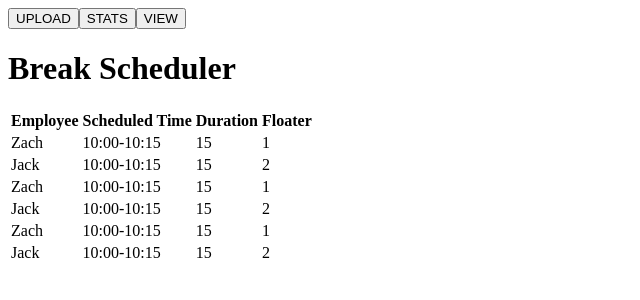
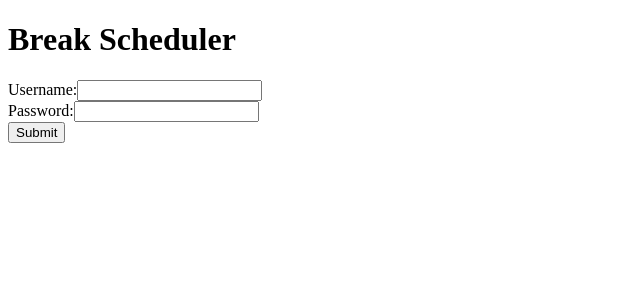
Before and after one commit to s3477631/FinalProject-FrontEnd, a React (Create React App) app: page /view in a window 1280 px wide. Shown: the top 300 px of the page, without its empty margins (0-640 px from the left). Built offline with nearby package versions, Linux system fonts and the light colour scheme.

Commit message:
restart computer

```diff
--- a/package.json
+++ b/package.json
@@ -31,5 +31,8 @@
       "last 1 firefox version",
       "last 1 safari version"
     ]
+  },
+  "devDependencies": {
+    "cypress": "^3.8.2"
   }
 }
--- a/src/components/App.js
+++ b/src/components/App.js
@@ -1,30 +1,32 @@
 import React, { useState } from "react"
-import { BrowserRouter, Route, Switch } from "react-router-dom";
+import { BrowserRouter, Route, Switch, Redirect } from "react-router-dom";
 import FloaterView from "./FloaterView"
 import LoginView from "./LoginView"
 import ManagerUploadView from "./ManagerUploadView"
 import ManagerStatsView from "./ManagerStatsView"
 import ManagerViewView from "./ManagerViewView"
+let user = {
+    name: "manager"
+}
 
 export default function App() {
-    const [location, navigateTo] = useState(null)
     return (
         <BrowserRouter>
             <Switch>
-                <Route exact path="/">
+                <Route path="/">
                     <LoginView />
                 </Route>
                 <Route path="/floater">
                     <FloaterView />
                 </Route>
                 <Route path="/upload">
-                    <ManagerUploadView navigateTo={navigateTo}/>
+                    <ManagerUploadView />
                 </Route>
                 <Route path="/view">
-                    <ManagerViewView navigateTo={navigateTo}/>
+                    <ManagerViewView />
                 </Route>
                 <Route path="/stats">
-                    <ManagerStatsView navigateTo={navigateTo}/>
+                    <ManagerStatsView />
                 </Route>
             </Switch>
         </BrowserRouter>
--- a/src/components/ManagerNav.js
+++ b/src/components/ManagerNav.js
@@ -1,11 +1,12 @@
 import React from "react"
+import { Link } from "react-router-dom"
 
-export default function ManagerNav() {
+export default function ManagerNav(props) {
     return (
         <>
-            <button>UPLOAD</button>
-            <button>STATS</button>
-            <button>VIEW</button>
+            <Link to="/upload"><button>UPLOAD</button></Link>
+            <Link to="/stats"><button>STATS</button></Link>
+            <Link to="/view"><button>VIEW</button></Link>
             <h1>Break Scheduler</h1>
         </>
     )
--- a/src/components/ManagerStatsView.js
+++ b/src/components/ManagerStatsView.js
@@ -1,10 +1,10 @@
 import React from "react"
 import ManagerNav from "./ManagerNav"
 
-export default function ManagerStatsView() {
+export default function ManagerStatsView(props) {
     return (
         <>
-            <ManagerNav />
+            <ManagerNav navigateTo={props.navigateTo}/>
             <table>
                 <thead>
                     <th>Statistic</th>
```
Also changed, not shown: 2 other files (tests, documents, lock files or other folders).
